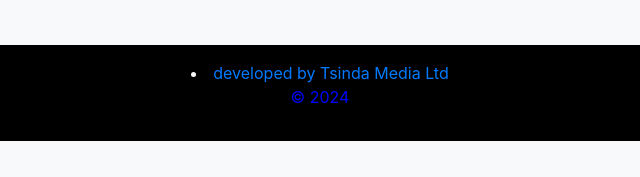
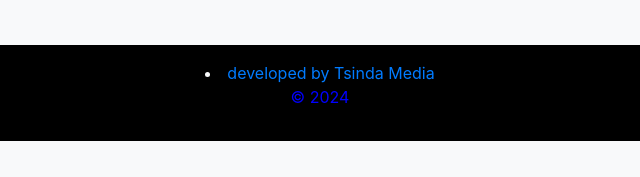
Before and after one commit to Christophe210/Typing-test, a plain HTML site: page index.html in a window 1280 px wide. Shown: the part 620-797 px from the top of the page, 320-960 px from the left. Drawn offline with nearby package versions, Linux system fonts and the light colour scheme; a web font is replaced by a local one.

Commit message:
Update index.html

```diff
--- a/index.html
+++ b/index.html
@@ -70,7 +70,7 @@
 
   <footer class="text-center p-3 text-light mt-5" style="background-color: black;">
 
-    <li class="link"><a href="https://christophe210.github.io/Tsinda-Media_App/" class="nav__btn"> developed  by Tsinda Media Ltd</a></li>
+    <li class="link"><a href="https://christophe210.github.io/Tsinda-Media_App/" class="nav__btn"> developed  by Tsinda Media </a></li>
     <p style="color: blue;">&copy; 2024</p>
 
   </footer>
```
